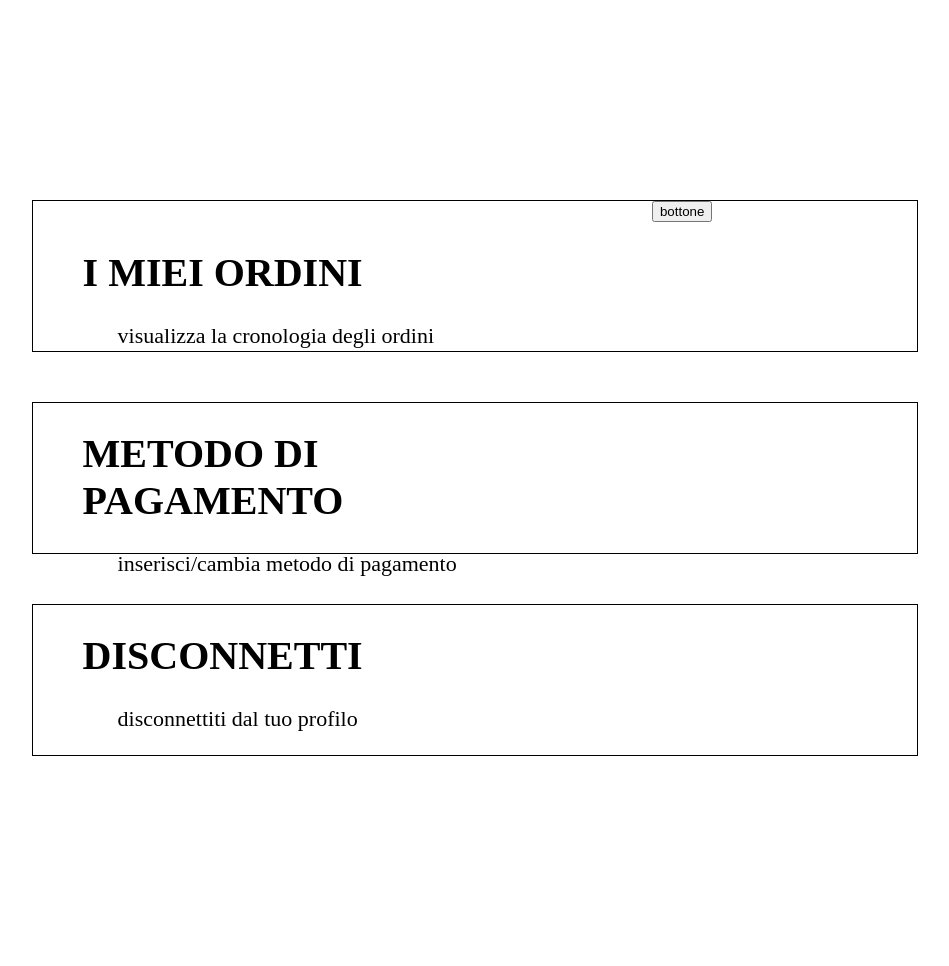
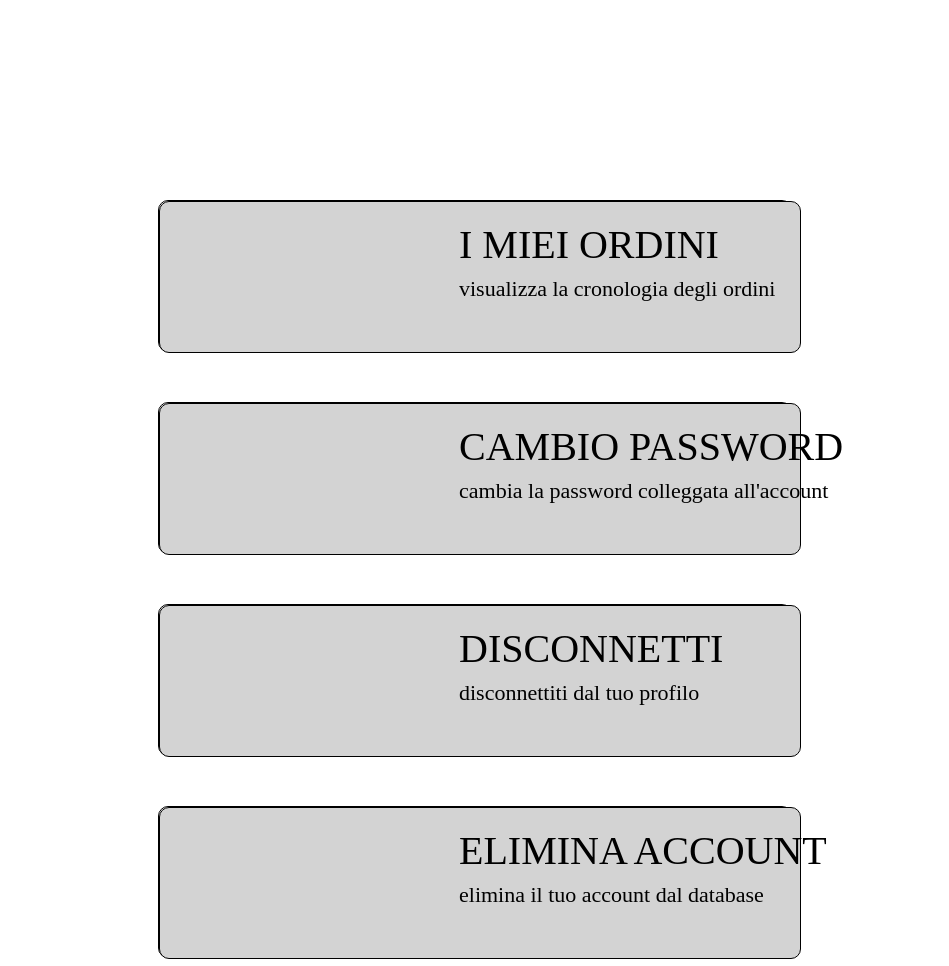
Before and after one commit to LorisOrsingher/Azzazon, a PHP site: page /GestioneUtente/Utente.php in a window 1280 px wide. Shown: the whole page, without its empty margins (166-1115 px from the left). Before the commit the page ends 756 px from the top, so only its background shows below. Run offline with PHP 8.4, Linux system fonts and the light colour scheme.

Commit message:
Disconnessione/eliminazione/cambioPassword

```diff
--- a/GestioneUtente/Utente.php
+++ b/GestioneUtente/Utente.php
@@ -1,4 +1,6 @@
 <?php
+session_start();
+$_SESSION["eliminazione"]="no";
 ?>
 <html>
     <head>
@@ -7,53 +9,92 @@
     </head>
     <body>
         <div class="divSuperiore">
-            <button>bottone</button>
-            <h1 b> I MIEI ORDINI</h1>
-            <p>visualizza la cronologia degli ordini</p>
-
+            <a href="../index.php" class="bottone">
+                <a b class="scrittaGrande"> I MIEI ORDINI</a>
+                <p>visualizza la cronologia degli ordini</p>
+            </a>
         </div>
         <div class="divInferiori">
-            <h1 b> METODO DI PAGAMENTO</h1>
-            <p>inserisci/cambia metodo di pagamento</p>
+            <a href="CambioPassword.php" class="bottone"></a>
+            <a b class="scrittaGrande"> CAMBIO PASSWORD</a>
+            <p>cambia la password colleggata all'account</p>
         </div>
         <div class="divInferiori">
-            <h1 b> DISCONNETTI</h1>
+            <a href="../PagineAccessoRegistrazione/Accesso.php" class="bottone"></a>
+            <a b class="scrittaGrande"> DISCONNETTI</a>
             <p>disconnettiti dal tuo profilo </p>
+        </div>
+        <div class="divInferiori">
+            <a href="eCancellazione.php" class="bottone"></a>
+            <a b class="scrittaGrande">ELIMINA ACCOUNT</a>
+            <p>elimina il tuo account dal database</p>
         </div>
 
     </body>
 </html>
 
 
+
+
 <style>
     .divSuperiore{
-        margin-left: 15%;
+        margin-left: 25%;
         margin-top: 200px;
         height: 150px;
-        width: 70%;
+        width: 50%;
+        border: 1px solid black;
+        border-radius: 10px;
+        -moz-border-radius: 10px;
+        -webkit-border-radius: 10px;
+    }
+
+    .divInferiori{
+        margin-left: 25%;
+        margin-top: 50px;
+        height: 150px;
+        width: 50%;
+        border: 1px solid black;
+        border-radius: 10px;
+        -moz-border-radius: 10px;
+        -webkit-border-radius: 10px;
+    }
+
+    .scrittaGrande{
+        margin-left: 300px;
+        width: 500px;
+        font-size: 40px;
+        padding-right: 30%;
+        display: inline-block;
+        margin-top: 20px;
+        position: absolute;
+    }
+    p{
+        font-size: 22px;
+        margin-left: 300px;
+        margin-top: 75px;
+        width: 500px;
+        display: inline-block;
+        position: absolute;
+    }
+
+    .bottone{
+        position: absolute;
+        display: inline-block;
+        text-align: center;
+        line-height: 70px;
+        text-decoration: none;
+
+        background-color: lightgray;
+        width: 50%;
+        height: 150px;
+        border-radius: 10px;
+        -moz-border-radius: 10px;
+        -webkit-border-radius: 10px;
+
         border: 1px solid black;
     }
 
-    .divInferiori{
-        margin-left: 15%;
-        margin-top: 50px;
-        height: 150px;
-        width: 70%;
-        border: 1px solid black;
-    }
-
-    h1{
-        margin-left: 50px;
-        width: 500px;
-        font-size: 40px;
-    }
-    p{
-        font-size: 22px;
-        margin-left: 85px;
-        width: 500px;
-    }
-
-    button{
-        margin-left: 70%;
+    .bottone:hover{
+        background-color: lightcyan;
     }
 </style>
```
Also changed, not shown: GestioneUtente/CambioPassword.php (added, +91 -0 lines), GestioneUtente/Cancellazione.php (added, +14 -0 lines), PagineAccessoRegistrazione/Accesso.php (+24 -2 lines), index.php (+4 -3 lines).
